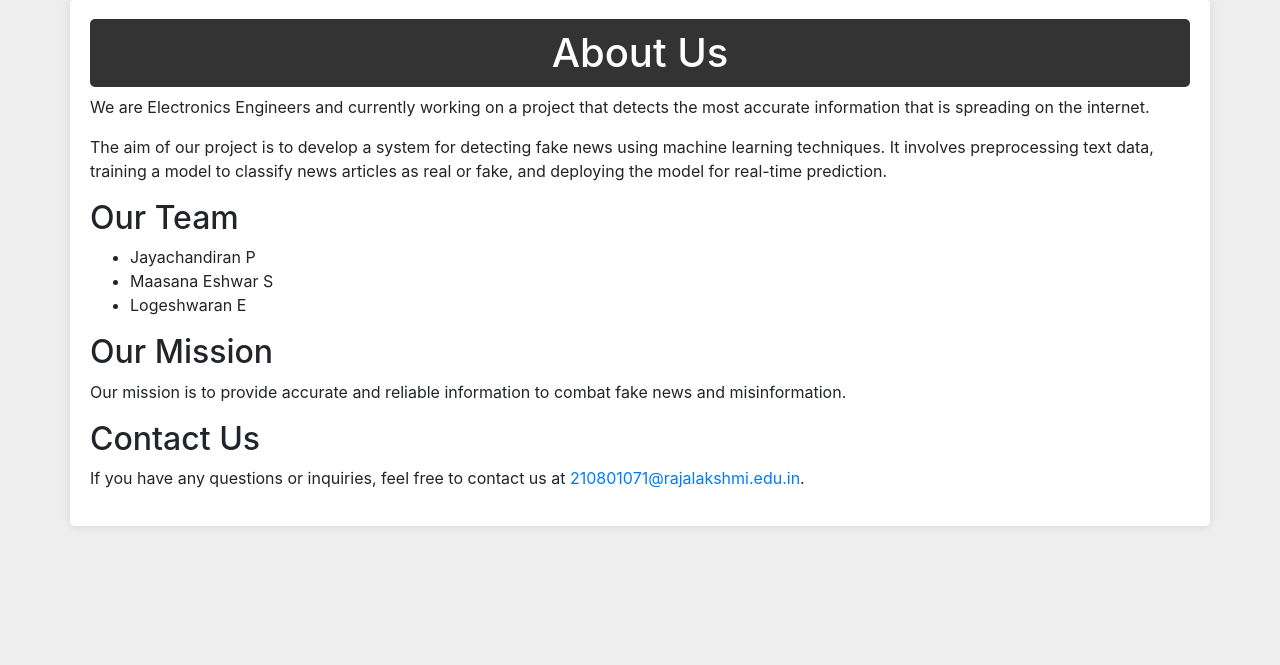
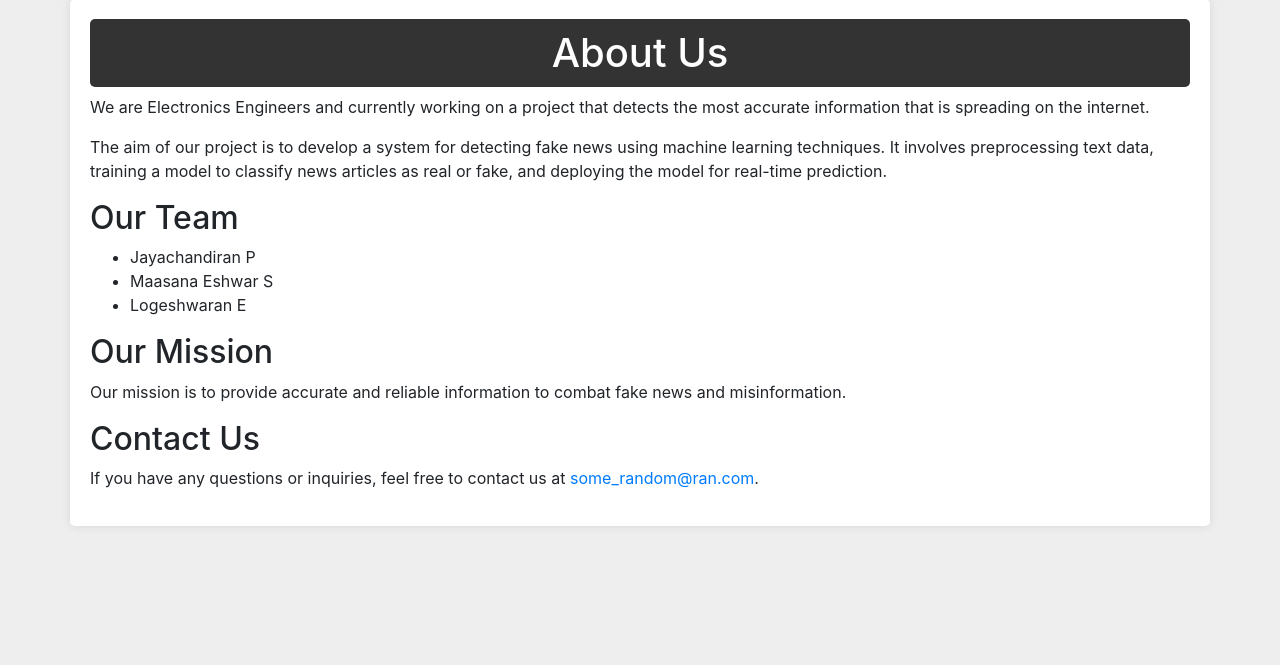
Before and after one commit to log-esh-bug/Fake-News-App, a Flask app: page /a in a window 1280 px wide. Shown: the part 71-736 px from the top of the page. Run offline with Flask 3, Linux system fonts and the light colour scheme; parts of the project's set-up code (start-up, migrations or seed data) failed here and were passed over; some libraries are stand-ins or nearby versions.

Commit message:
modified:   README.md 	deleted:    Trainig/True News.csv 	renamed:    Trainig/Fake.csv -> Training/Fake.csv 	renamed:    Trainig/Train.ipynb -> Training/Train.ipynb 	renamed:    main.py -> app/main.py 	renamed:    model1.joblib -> app/model1.joblib 	renamed:    static/favicon.ico -> app/static/favicon.ico 	renamed:    template/aboutus.html -> app/template/aboutus.html 	renamed:    template/index.html -> app/template/index.html 	renamed:    template/result.html -> app/template/result.html 	renamed:    vectorizer1.joblib -> app/vectorizer1.joblib

```diff
--- a/template/aboutus.html
+++ b/app/template/aboutus.html
@@ -83,7 +83,7 @@
     <p>Our mission is to provide accurate and reliable information to combat fake news and misinformation.</p>
 
     <h2>Contact Us</h2>
-    <p>If you have any questions or inquiries, feel free to contact us at <a href="210801071@rajalakshmi.edu.in">210801071@rajalakshmi.edu.in</a>.</p>
+    <p>If you have any questions or inquiries, feel free to contact us at <a href="some_random@ran.com">some_random@ran.com</a>.</p>
 </div>
 
 <script src="https://code.jquery.com/jquery-3.3.1.slim.min.js"></script>
```
Also changed, not shown: README.md, app/main.py (renamed from main.py), app/static/favicon.ico (renamed from static/favicon.ico), app/template/index.html (renamed from template/index.html), app/template/result.html (renamed from template/result.html), 8 other files.
